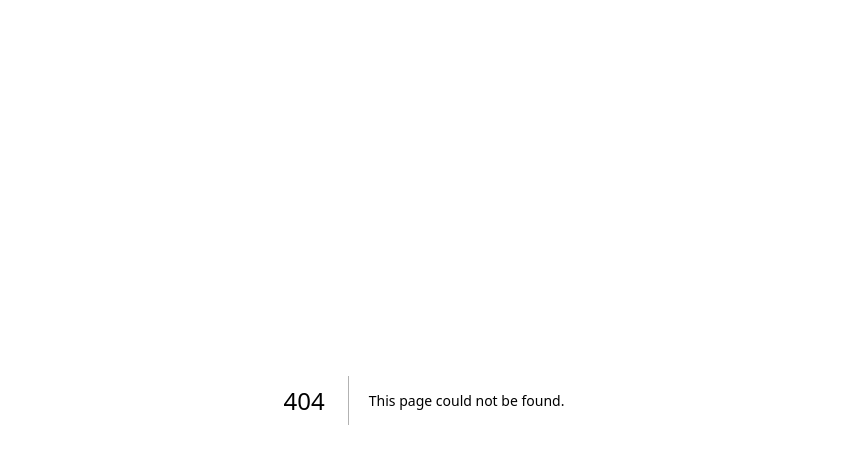
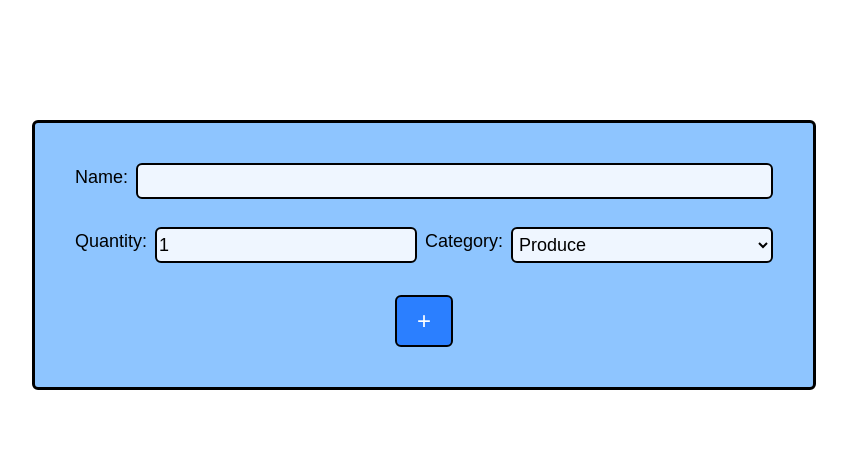
Before and after one commit to Suhavi13/cprg306-assignments, a Next.js app: page /week-5 in a window 1280 px wide. Before the commit this address had no page. Shown: the top 464 px of the page, without its empty margins (216-1063 px from the left). Built offline with nearby package versions, Linux system fonts and the light colour scheme.

Commit message:
add week-5

```diff
--- a/app/page.js
+++ b/app/page.js
@@ -16,6 +16,9 @@ export default function Home() {
           <li className="mx-10 my-5 border p-3 rounded-md bg-amber-100">
             <Link href="/week-4">Go to Week 4 Assignment</Link>
           </li>
+          <li className="mx-10 my-5 border p-3 rounded-md bg-amber-100">
+            <Link href="/week-5">Go to Week 5 Assignment</Link>
+          </li>
         </ul>
 
     </main>
--- /dev/null
+++ b/app/week-5/NewItem.js
@@ -0,0 +1,56 @@
+"use client";
+import {useState} from "react";
+
+export default function NewItem(){
+    const [name, setName] = useState("");
+    const [quantity, setQuantity] = useState("1");
+    const [category, setCategory] = useState("produce");
+
+    function handleSubmit(event){
+        event.preventDefault();
+        const item={
+            name: name,
+            quantity: quantity,
+            category: category
+        }
+        console.log(item);
+        alert(`Added: ${item.name}, quantity: ${item.quantity}, category: ${item.category}.`);
+        setName("");
+        setQuantity("1");
+        setCategory("produce");
+    }
+    return(
+        <form onSubmit={handleSubmit} className="text-black text-center text-bold text-lg border-black mx-auto p-10 border-3 rounded-md bg-blue-300">
+
+            <label className="flex flex-row gap-2">
+              Name:
+              <input type="text" name="Name:"value={name} onChange={(e) => setName(e.target.value)} required = {true} className="bg-blue-50 border-2 border-black p-0.5 w-full rounded-md text-black" />
+            </label>
+
+            <div className="flex flex-row gap-2 mt-7">
+                Quantity:
+                <input type="number" min="1" max="99" value={quantity} onChange={(e) => setQuantity(e.target.value)}  className="bg-blue-50 border-2 border-black p-0.5 w-full rounded-md text-black" />
+
+                <div>Category:</div>
+                <select value={category} onChange={(e) => setCategory(e.target.value)} className="bg-blue-50 border-2 border-black p-0.5 w-full rounded-md text-black">
+
+                    <option value="produce">Produce</option>
+                    <option value="dairy">Dairy</option>
+                    <option value="bakery">Bakery</option>
+                    <option value="meat">Meat</option>
+                    <option value="frozenFoods">Frozen Foods</option>
+                    <option value="cannedGoods">Canned Goods</option>
+                    <option value="dryGoods">Dry goods</option>
+                    <option value="beverages">Beverages</option>
+                    <option value="snacks">Snacks</option>
+                    <option value="household">Household</option>
+                    <option value="other">Other</option>
+                 </select>
+            </div>
+
+            <button type="submit" className=" text-bold text-2xl mx-80 px-5 p-2 rounded-md border-2 border-black bg-blue-500 text-white mt-8 hover:bg-blue-950">
+                +
+            </button>
+        </form>
+    )
+}
--- /dev/null
+++ b/app/week-5/page.js
@@ -0,0 +1,13 @@
+import NewItem from "./NewItem";
+
+export default function Page(){
+    return(
+       <main>
+          <div className="m-auto my-30 text-center max-w-fit ">
+            <NewItem />
+          </div>
+
+
+       </main>
+    );
+}
```
